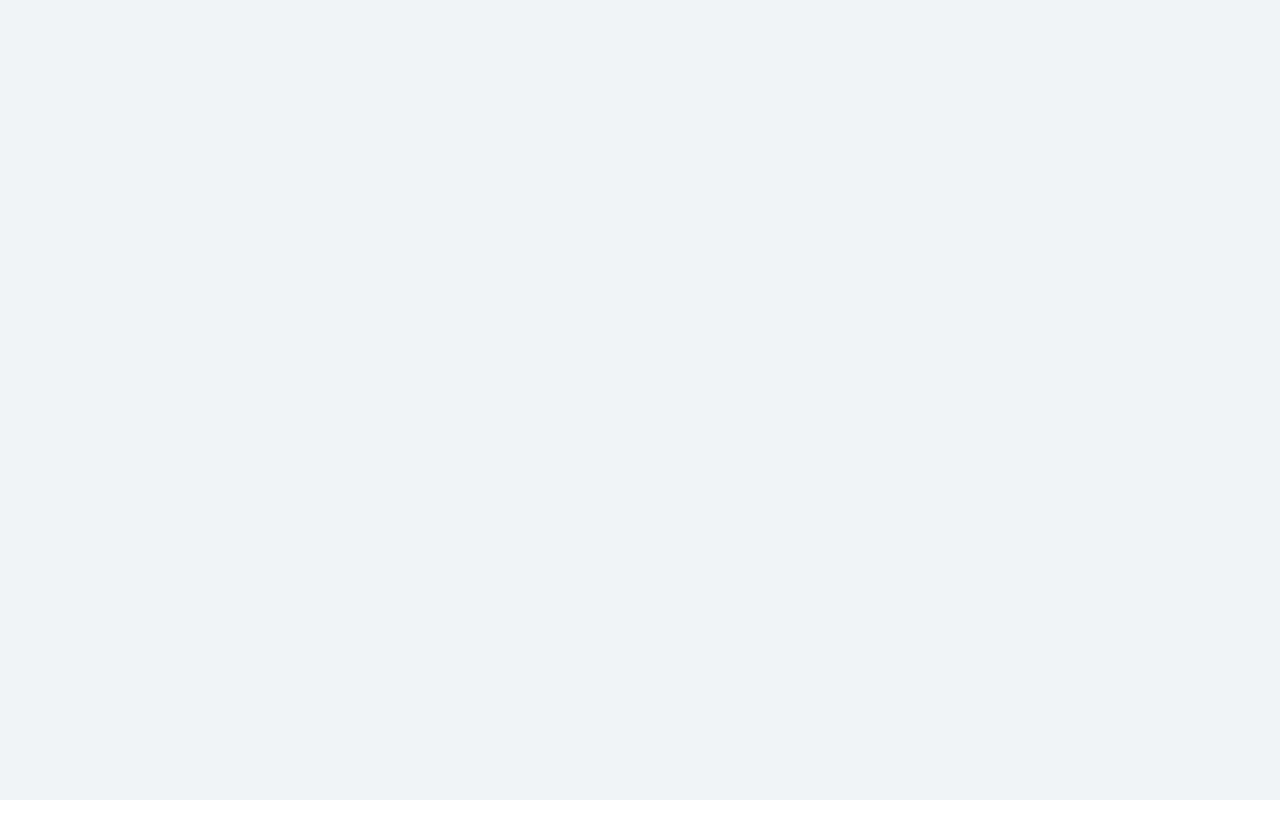
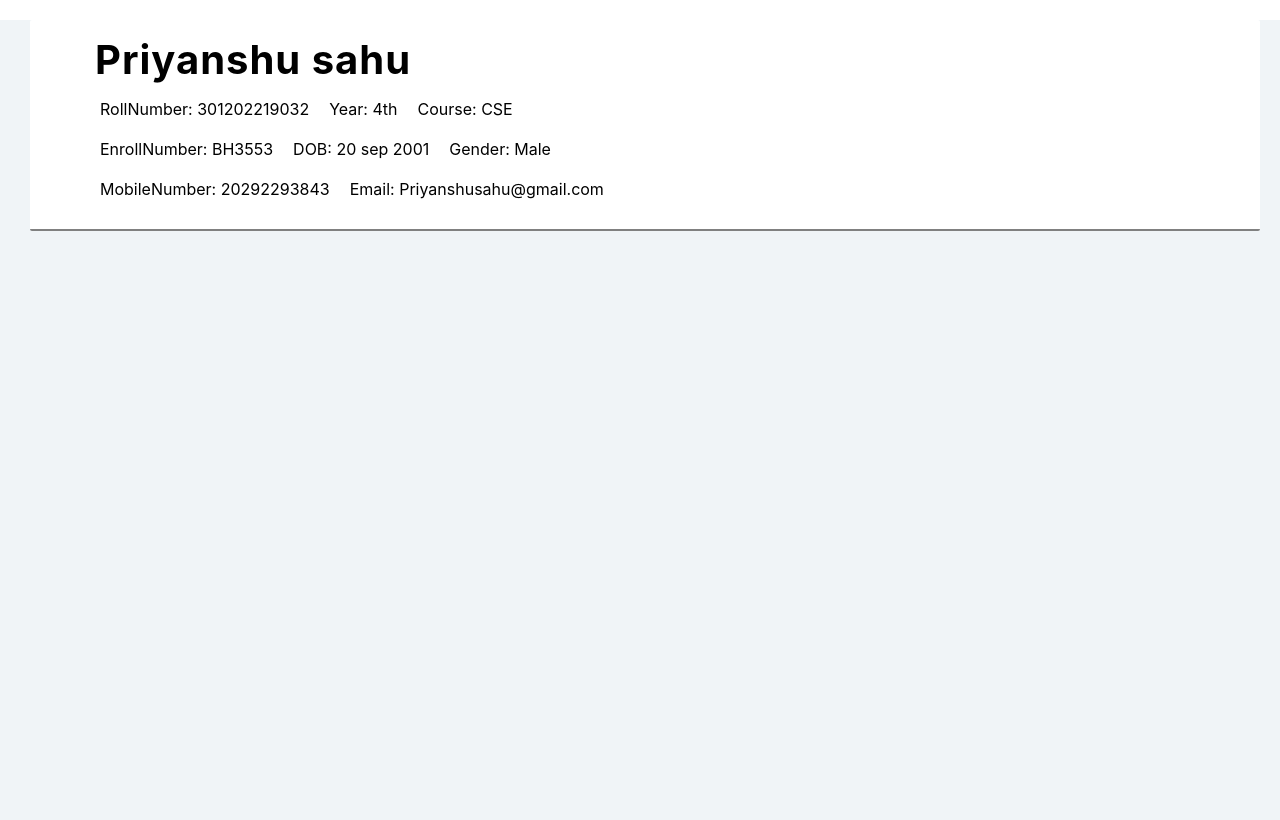
Before and after one commit to PriyanshuSahu2002/attendance_react_app, a React (Create React App) app: page /STudent/1/1/1 in a window 1280 px wide. Before the commit this address had no page. Built offline with nearby package versions, Linux system fonts and the light colour scheme.

Commit message:
added Scroll yo Component

```diff
--- a/src/App.jsx
+++ b/src/App.jsx
@@ -3,14 +3,16 @@ import './App.css';
 import { BrowserRouter, Route, Routes} from 'react-router-dom';
 import Home from './Pages/Home';
 import Attendence from './Pages/Attendence';
+import Student from './Pages/Students';
 
 function App() {
   return (
     <div style={{ backgroundColor: "#F0F4F7", height: "100vh" }}>
       <BrowserRouter>
           <Routes>
-            <Route path="/" element={<Home />} />
-            <Route path="/attendance/:year/:stream/:subject" element={<Attendence />} />
+            {/* <Route path="/" element={<Home />} />
+            <Route path="/attendance/:year/:stream/:subject" element={<Attendence />} /> */}
+            <Route path="/STudent/:year/:stream/:student" element={<Student />} />
           </Routes>
       </BrowserRouter>
     </div>
--- a/src/Components/AttendanceDetailsCard.jsx
+++ b/src/Components/AttendanceDetailsCard.jsx
@@ -3,9 +3,6 @@ import styled from "styled-components";
 import AttendanceDetailsCardItems from "./AttendanceDetailsCardItems";
 
 const Container = styled.div`
-
-
-
 
   margin-top: 20px;
 
--- a/src/Components/Options.jsx
+++ b/src/Components/Options.jsx
@@ -1,4 +1,5 @@
-import React from "react";
+import { borderBottom, fontWeight } from "@mui/system";
+import {React,useState} from "react";
 import styled from "styled-components";
 
 const OptionsList = styled.div`
@@ -8,25 +9,44 @@ flex-wrap: wrap;
 
 const Option = styled.span`
 margin:10px;
-
 padding: 10px;
 padding-bottom: 4px;
 color: #848DA1;
 font-size: 18px;
 font-weight: 500;
 cursor: pointer;
-&:hover {
-    color: black;
-    border-bottom: 2px solid #5A98FC;
-    font-weight: 600;
-    font-size: 20px;
+
+`
+const selectedStyles = {
+  color: 'black',
+  borderBottom: '2px solid #5A98FC',
+  fontWeight:' 600',
+  fontSize: '20px',
+}
+
+const unselected = {
+margin:'10px',
+padding: '10px',
+paddingBottom: '4px',
+color: '#848DA1',
+fontSize: '18px',
+fontWeight: '500',
+}
+
+const Options = () => {
+
+  const [isActive, setIsActive] = useState(false);
+
+  const handleClick = () => {
+
+    setIsActive(current => !current);
+
   }
-`
-const Options = () => {
+
   return (
     <OptionsList>
-        <Option>Over All </Option>
-        <Option> By Date</Option>
+        <Option onClick={handleClick} style={isActive ? selectedStyles:unselected}>Over All </Option>
+        <Option onClick={handleClick} style={!isActive ? selectedStyles:unselected}> By Date</Option>
     </OptionsList>
   )
 }
--- /dev/null
+++ b/src/Components/StudentHeader.jsx
@@ -0,0 +1,72 @@
+import React from "react";
+import styled from "styled-components";
+import user from "../Image/user.png";
+
+const Container = styled.div`
+  display: flex;
+  border-bottom: 2px solid gray;
+  padding: 10px;
+
+  margin: 20px;
+  background-color: white;
+  border-radius: 2px;
+`;
+
+const Left = styled.div`
+  flex: 1;
+  display: flex;
+  flex-wrap: wrap;
+  padding: 5px;
+  flex-direction: column;
+  margin-left: 40px;
+
+`;
+
+const Top = styled.div`
+font-size: 40px;
+  font-weight: 700;
+  letter-spacing: 1px;
+
+`
+
+const Right = styled.div`
+  flex: 1;
+`;
+
+const Down = styled.div`
+ flex: 1;
+  display: flex;
+  flex-wrap: wrap;
+  padding: 5px;
+`;
+
+const StudentData = styled.span`
+padding: 10px;
+`;
+
+const CoverImg = styled.img`
+  width: 100px;
+  border-radius: 50px;
+`;
+
+export default function StudentHeader() {
+  return (
+    <Container>
+      <Left>
+        <Top><StudentData>Priyanshu sahu </StudentData></Top>
+        <Down>
+        <StudentData>RollNumber: 301202219032</StudentData>
+        <StudentData>Year: 4th</StudentData>
+        <StudentData>Course: CSE</StudentData>
+        <StudentData>EnrollNumber: BH3553</StudentData>
+        <StudentData>DOB: 20 sep 2001</StudentData>
+        <StudentData>Gender: Male</StudentData>
+        <StudentData>MobileNumber: 20292293843</StudentData>
+        <StudentData>Email: Priyanshusahu@gmail.com </StudentData>
+        </Down>
+      </Left>
+      <Right></Right>
+      {/* <div><CoverImg src={user} alt="Article Cover" /></div> */}
+    </Container>
+  );
+}
--- a/src/Pages/Attendence.jsx
+++ b/src/Pages/Attendence.jsx
@@ -5,7 +5,6 @@ import AttendanceDetailsCard from "../Components/AttendanceDetailsCard";
 import Sheet from "../Components/Sheet";
 import Navbar from "../Components/Navbar";
 import Sidebar from "../Components/Sidebar";
-import Options from "../Components/Options";
 import MiddleNavBar from "../Components/MiddleNavBar";
 
 const Container = styled.div`
@@ -13,9 +12,13 @@ const Container = styled.div`
   height: 100%;
 `;
 const Wrapper = styled.div`
-  height: 350px;
+  height: ${props => props.screenY/1.7}px;
   overflow-y: scroll;
-
+  margin-bottom: 100px;
+`;
+const ScrollWa = styled.div`
+  overflow-y: scroll;
+  height: 100%;
 `;
 const Attendence = () => {
   const [scrollTop, setScrollTop] = useState(0);
@@ -28,9 +31,16 @@ const Attendence = () => {
     <Container>
       <Sidebar />
       <Navbar name={"Student"} />
+      <ScrollWa>
         <AttendanceDetailsCard />
         <MiddleNavBar />
-      <Wrapper ref={containerRef} onScroll={handleScroll}>
+
+        <Wrapper ref={containerRef} screenY = {window.screen.height} onScroll={handleScroll}>
+          <Sheet />
+          <Sheet />
+          <Sheet />
+          <Sheet />
+          <Sheet />
           <Sheet />
           <Sheet />
           <Sheet />
@@ -39,6 +49,7 @@ const Attendence = () => {
           <Sheet />
           <Sheet />
         </Wrapper>
+      </ScrollWa>
     </Container>
   );
 };
--- /dev/null
+++ b/src/Pages/Students.jsx
@@ -0,0 +1,25 @@
+import React from 'react'
+import { Link } from 'react-router-dom';
+import styled from 'styled-components';
+import StudentHeader from '../Components/StudentHeader';
+
+const Container = styled.div`
+
+padding-left: 10px;
+height: 100%;
+`;
+const styles = {
+    textDecoration: 'none',
+    color:'inherit'
+  }
+
+const Student = () => {
+
+    return (
+    <Container >
+        <StudentHeader/>
+    </Container>
+    );
+}
+
+export default Student
```
Lines whose indentation alone changed are shown as unchanged.
